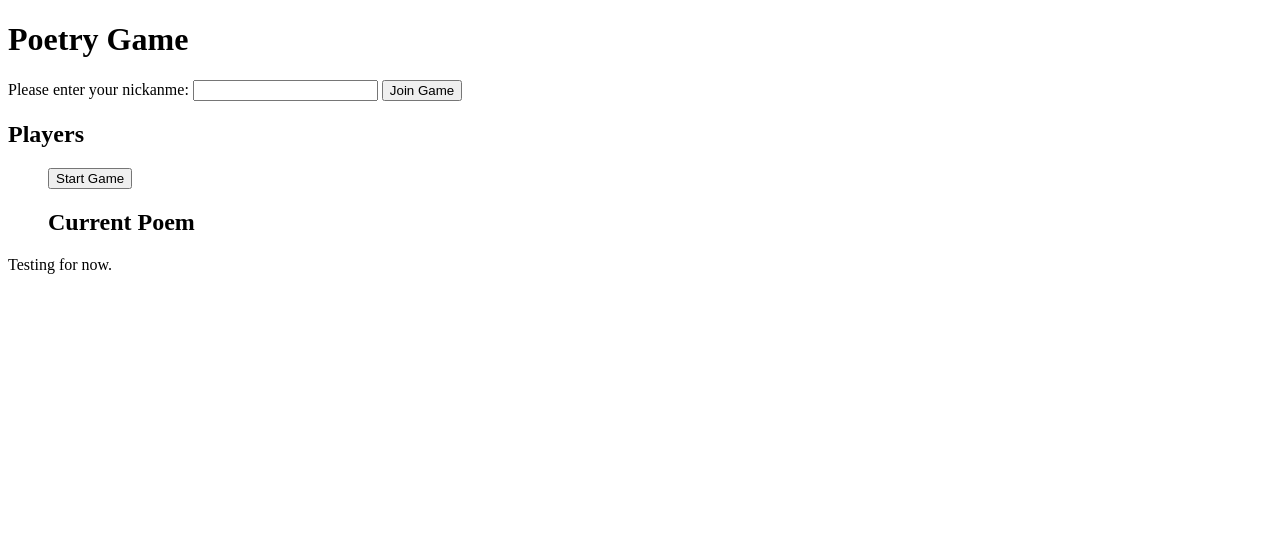
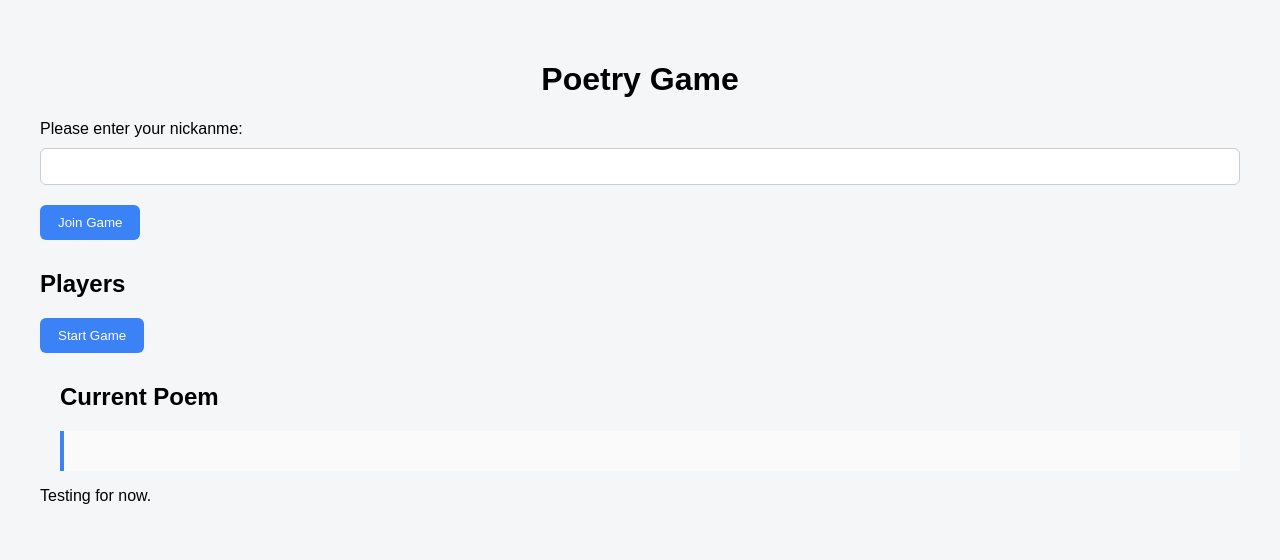
Before and after one commit to walshl2662/poetry-game, a Flask app: page / in a window 1280 px wide. Shown: the top 560 px of the page. Run offline with Flask 3, Linux system fonts and the light colour scheme.

Commit message:
UI improvements

```diff
--- a/static/style.css
+++ b/static/style.css
@@ -0,0 +1,66 @@
+body {
+    font-family: Arial, Helvetica, sans-serif;
+    background-color: #f4f6f8;
+    margin: 0;
+    padding: 40px;
+}
+
+.container {
+    max-width: 700px;
+    margin: auto;
+    background: white;
+    padding: 30px;
+    border-radius: 12px;
+    box-shadow: 0 4px 12px rgba(0,0,0,0.15);
+}
+
+.poem {
+    background-color: #fafafa;
+    border-left: 4px solid #3b82f6;
+    padding: 20px;
+    margin-top: 20px;
+}
+
+.poem p {
+    margin: 12px 0;
+    font-style: italic;
+}
+
+h1 {
+    text-align: center;
+}
+
+h2 {
+    margin-top: 30px;
+}
+
+input[type="text"] {
+    width: 100%;
+    padding: 10px;
+    margin-top: 10px;
+    margin-bottom: 20px;
+    box-sizing: border-box;
+    border-radius: 6px;
+    border: 1px solid #ccc;
+}
+
+button {
+    background-color: #3b82f6;
+    color: white;
+    border: none;
+    padding: 10px 18px;
+    border-radius: 6px;
+    cursor: pointer;
+}
+
+button:hover {
+    background-color: #2563eb;
+}
+
+ul {
+    padding-left: 20px;
+}
+
+li {
+    margin-bottom: 8px;
+}
--- a/templates/index.html
+++ b/templates/index.html
@@ -4,9 +4,11 @@
     <meta charset="UTF-8">
     <meta name="viewport" content="width=device-width, initial-scale=1.0">
     <title>Poetry Game</title>
+
+    <link rel="stylesheet" href="{{ url_for('static', filename='style.css') }}">
 </head>
 <body>
-
+<div class=""container">
     <h1>Poetry Game</h1>
     {% if not game_started %}
     <form action="/join" method="POST">
@@ -22,8 +24,18 @@
     </form>
     {% endif %}
 
+ {% if not game_started %}
+
     <h2>Players</h2>
-    <ul>
+
+        <ul>
+            {% for player in players %}
+            <li>{{ player }}</li>
+            {% endfor %}
+        </ul>
+
+{% endif %}
+
     {% if not game_started %}
     <form action="/start" method="POST">
         <button type="submit">
@@ -34,12 +46,6 @@
     </ul>
 <ul>
 
-{% for player in players %}
-
-    <li>{{ player }}</li>
-
-{% endfor %}
-
 
     {% if game_started and not game_finished %}
 
@@ -48,9 +54,6 @@
         <p>{{ current_player }}, it's your turn. Please type your line of poetry here:</p>
 
         <form action="/submit_line" method="POST">
-            <label for="poemLine">
-                Write the next line of the poem:
-            </label>
             <br><br>
             <input
                 type="text"
@@ -78,20 +81,31 @@
         <h2>Current Poem</h2>
     {% endif %}
 
-<ul>
+<div class="poem">
 
 {% for line in poem %}
 
-    <li>{{ line }}</li>
+    <p>{{ line }}</p>
 
 {% endfor %}
 
+</div>
+
+{% if game_started %}
+
+<h2>Players</h2>
+
+<ul>
+{% for player in players %}
+    <li>{{ player }}</li>
+{% endfor %}
 </ul>
 
-
+{% endif %}
 
 </ul>
     <p>Testing for now.</p>
 
+</div>
 </body>
 </html>
```
